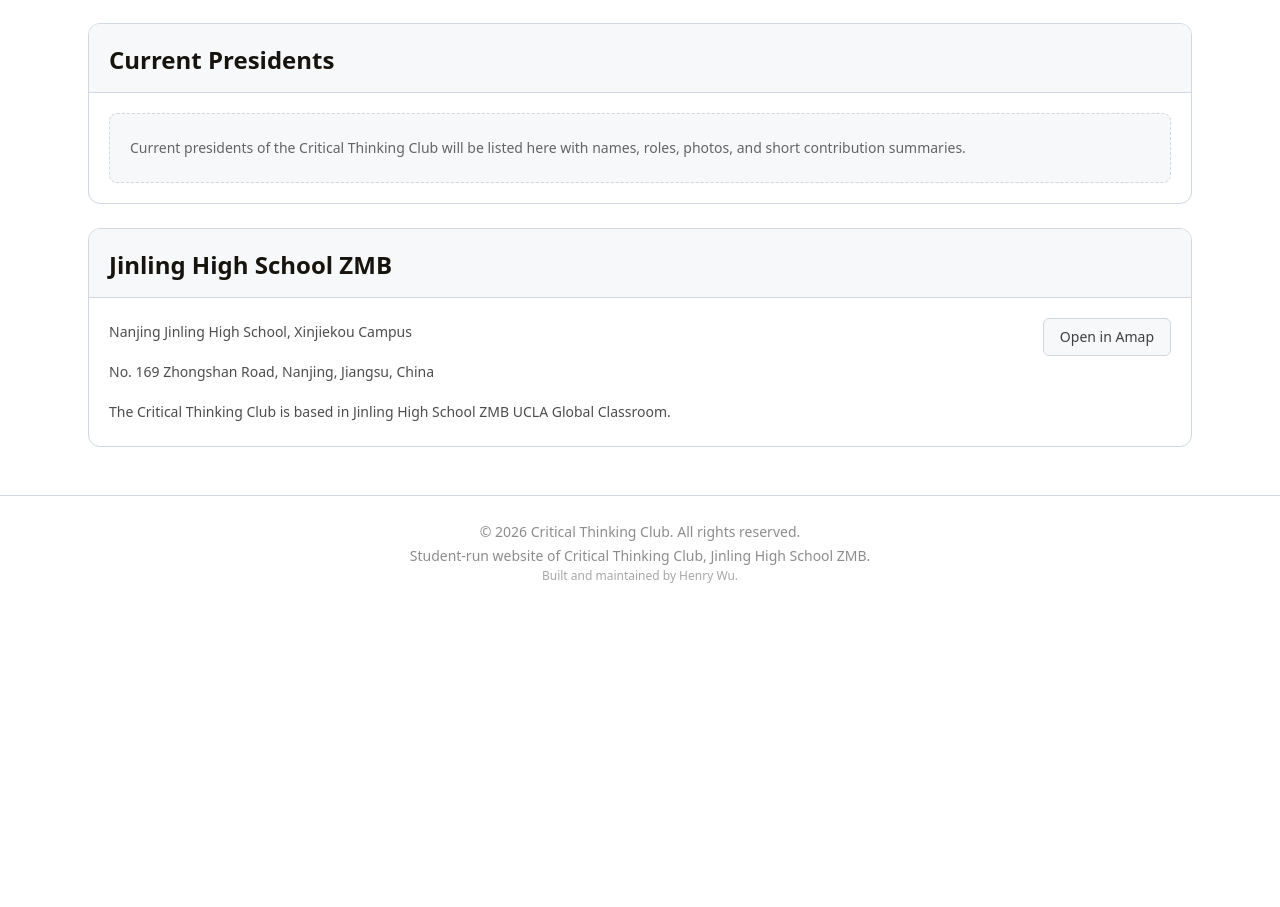
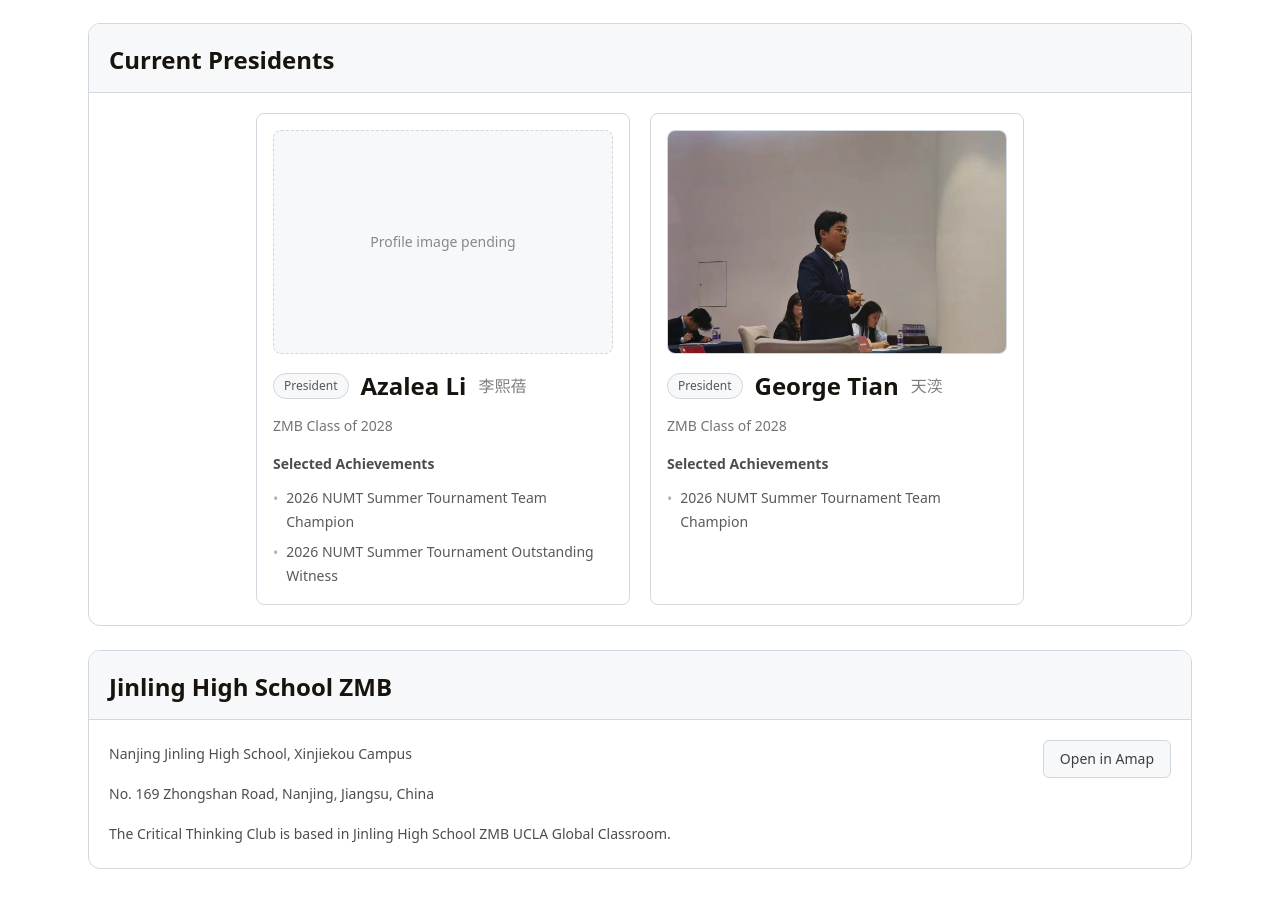
Before and after one commit to henrywyx0730/jlhsctc-official-website, a Next.js app: page / in a window 1280 px wide. Shown: the part 920-1827 px from the top of the page. Before the commit the page ends 1528 px from the top, so only its background shows below. Built offline with nearby package versions, Linux system fonts and the light colour scheme.

Commit message:
v0.5.3: add 2026–2027 current presidents

```diff
--- a/app/page.js
+++ b/app/page.js
@@ -1,6 +1,29 @@
 import Image from "next/image";
 import SiteHeader from "./components/SiteHeader";
 import SiteFooter from "./components/SiteFooter";
+
+const currentPresidents = [
+  {
+    name: "Azalea Li",
+    chineseName: "李熙蓓",
+    role: "President",
+    education: "ZMB Class of 2028",
+    achievements: [
+      "2026 NUMT Summer Tournament Team Champion",
+      "2026 NUMT Summer Tournament Outstanding Witness",
+    ],
+  },
+  {
+    name: "George Tian",
+    chineseName: "天湙",
+    role: "President",
+    education: "ZMB Class of 2028",
+    image: "/president-profiles/george-tian.jpg",
+    imageWidth: 1279,
+    imageHeight: 1706,
+    achievements: ["2026 NUMT Summer Tournament Team Champion"],
+  },
+];
 
 function SectionBox({ eyebrow, title, children }) {
   return (
@@ -10,6 +33,56 @@ function SectionBox({ eyebrow, title, children }) {
       </div>
       <div className="p-5">{children}</div>
     </section>
+  );
+}
+
+function CurrentPresidentCard({ president }) {
+  return (
+    <article className="w-full max-w-sm rounded-lg border border-[#d0d7de] bg-white p-4">
+      {president.image ? (
+        <div className="relative h-56 overflow-hidden rounded-lg border border-[#d0d7de] bg-[#f6f8fa]">
+          <Image
+            src={president.image}
+            alt={`${president.name} profile photo`}
+            fill
+            sizes="(min-width: 768px) 50vw, 100vw"
+            className="h-full w-full object-cover object-[center_25%]"
+          />
+        </div>
+      ) : (
+        <div className="flex h-56 items-center justify-center rounded-lg border border-dashed border-[#d0d7de] bg-[#f6f8fa]">
+          <span className="text-sm text-black/45">Profile image pending</span>
+        </div>
+      )}
+
+      <div className="mt-4">
+        <div className="flex flex-wrap items-center gap-3">
+          <span className="rounded-full border border-[#d0d7de] bg-[#f6f8fa] px-2.5 py-1 text-xs font-medium text-black/65">
+            {president.role}
+          </span>
+          <h3 className="text-2xl font-semibold">{president.name}</h3>
+          <span className="text-base text-black/50">{president.chineseName}</span>
+        </div>
+
+        <p className="mt-3 text-sm leading-6 text-black/55">
+          {president.education}
+        </p>
+
+        <div className="mt-4">
+          <p className="mb-3 text-sm font-semibold text-black/70">
+            Selected Achievements
+          </p>
+          <ul className="space-y-1.5 text-sm leading-6 text-black/65">
+            {president.achievements.map((achievement) => (
+              <li key={achievement} className="flex items-start gap-2">
+                <span className="mt-[1px] text-black/30">•</span>
+                <span>{achievement}</span>
+              </li>
+            ))}
+          </ul>
+        </div>
+      </div>
+    </article>
   );
 }
 
@@ -70,9 +143,10 @@ export default function Home() {
         </SectionBox>
 
         <SectionBox eyebrow="Current Presidents" title="Current Presidents">
-          <div className="rounded-lg border border-dashed border-[#d0d7de] bg-[#f6f8fa] p-5 text-sm leading-7 text-black/60">
-            Current presidents of the Critical Thinking Club will be listed here
-            with names, roles, photos, and short contribution summaries.
+          <div className="mx-auto grid max-w-3xl justify-items-center gap-5 md:grid-cols-2">
+            {currentPresidents.map((president) => (
+              <CurrentPresidentCard key={president.name} president={president} />
+            ))}
           </div>
         </SectionBox>
 
--- a/app/presidents/page.js
+++ b/app/presidents/page.js
@@ -3,6 +3,33 @@ import SiteHeader from "../components/SiteHeader";
 import SiteFooter from "../components/SiteFooter";
 
 const presidentTerms = [
+  {
+    year: "2026–2027",
+    description:
+      "The 2026–2027 leadership team of the Critical Thinking Club.",
+    members: [
+      {
+        name: "Azalea Li",
+        chineseName: "李熙蓓",
+        role: "President",
+        education: "ZMB Class of 2028",
+        achievements: [
+          "2026 NUMT Summer Tournament Team Champion",
+          "2026 NUMT Summer Tournament Outstanding Witness",
+        ],
+      },
+      {
+        name: "George Tian",
+        chineseName: "天湙",
+        role: "President",
+        education: "ZMB Class of 2028",
+        image: "/president-profiles/george-tian.jpg",
+        imageWidth: 1279,
+        imageHeight: 1706,
+        achievements: ["2026 NUMT Summer Tournament Team Champion"],
+      },
+    ],
+  },
   {
     year: "2025–2026",
     description:
@@ -149,9 +176,15 @@ function ProfileRow({ person }) {
           <p className="mt-3 text-sm leading-6 text-black/55">
             {person.education}
           </p>
-          <p className="mt-4 text-sm leading-7 text-black/70">
-            {person.bio}
-          </p>
+          {person.bio ? (
+            <p className="mt-4 text-sm leading-7 text-black/70">
+              {person.bio}
+            </p>
+          ) : (
+            <p className="mt-4 text-sm leading-7 text-black/55">
+              Biography pending.
+            </p>
+          )}
 
           <div className="mt-5">
             <p className="mb-3 text-sm font-semibold text-black/70">
```
Also changed, not shown: public/president-profiles/george-tian.jpg (added).
